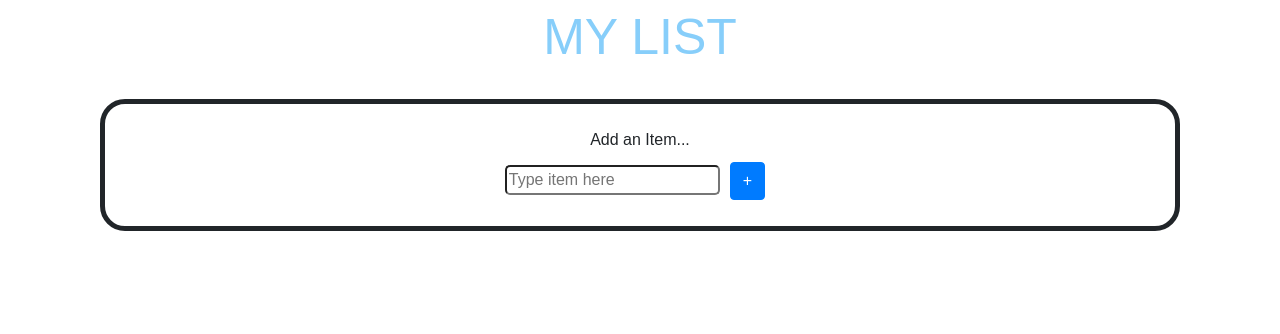
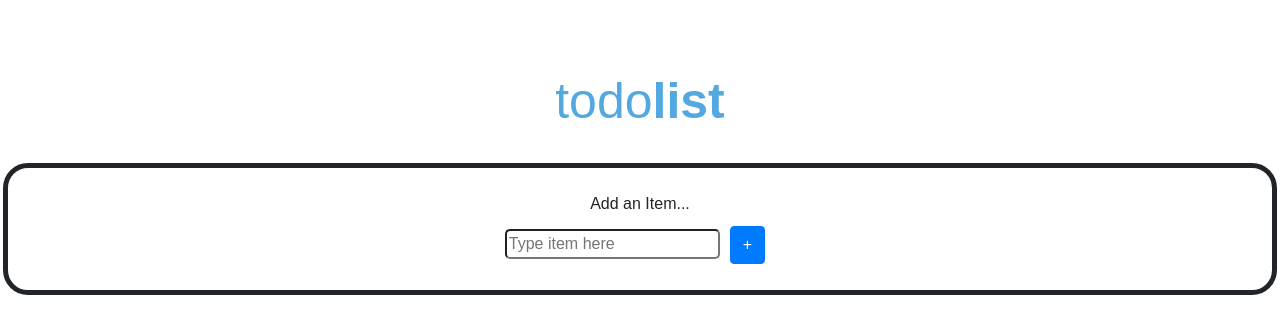
Before and after one commit to atssini23/ToDoList_React, a React (Create React App) app: page / in a window 1280 px wide. Shown: the top 334 px of the page. Built offline with nearby package versions, Linux system fonts and the light colour scheme.

Commit message:
completed component

```diff
--- a/src/App.js
+++ b/src/App.js
@@ -43,15 +43,24 @@ class App extends Component {
     const list = [...this.state.list];
 
     //list out itme being deleted
-    const updatedList = list.filter(item => item.id !== id);
+    const updatedList = list.filter((item) => item.id !== id);
 
     this.setState({ list: updatedList });
+  }
+  completeItem(setState) {
+    const list = [...this.state.list];
+
+    const completedList = list.filter((item) => item.setState !== setState);
+
+    this.setState({ list: completedList });
   }
 
   render() {
     return (
       <div className="Apps">
-        <div id="app-title">MY LIST</div>
+        <div id="app-title">
+          todo<b>list</b>
+        </div>
         <br />
 
         <div id="contain">
@@ -62,27 +71,35 @@ class App extends Component {
             type="text"
             placeholder="Type item here"
             value={this.state.newItem} //deletes placeholder when new item is added
-            onChange={e => this.updateInput("newItem", e.target.value)}
+            onChange={(e) => this.updateInput("newItem", e.target.value)}
           />
           <button
             type="button"
-            class="btn btn-primary"
+            className="btn btn-primary"
             onClick={() => this.addItem()}
           >
             +
           </button>
 
           <ul id="list">
-            {this.state.list.map(item => {
+            {this.state.list.map((item) => {
               return (
                 <li key={item.id}>
                   {item.value}
                   <button
                     type="button"
-                    class="btn btn-danger"
+                    id="colorChangeOnClick"
+                    className="btn btn-success"
+                    onClick={() => this.completeItem(item.id)}
+                  >
+                    &#x2713;
+                  </button>
+                  <button
+                    type="button"
+                    className="btn btn-danger"
                     onClick={() => this.deleteItem(item.id)}
                   >
-                    x
+                    &#xff38;
                   </button>
                 </li>
               );
--- a/src/styles.css
+++ b/src/styles.css
@@ -4,24 +4,23 @@
   font-family: "Montserrat", sans-serif;
 }
 
-body {
-  background: rgb(224, 243, 243);
-}
-
 #app-title {
-  color: lightskyblue;
+  color: rgb(83, 169, 223);
   font-size: 50px;
+  margin-top: 5%;
 }
 
 .btn-primary {
   background: lightblue;
-  border-radius: 25px;
+  border-radius: 10px;
   margin: 10px;
+}
+.btn-success {
+  margin: 5px 10px;
 }
 
 .btn-danger {
-  width: 40px;
-  height: 40px;
+  margin: 5px;
 }
 
 input {
@@ -33,7 +32,8 @@ input {
 }
 
 #contain {
+  background: #fff;
   border: 5px solid;
   border-radius: 25px;
-  margin: 0 100px 0 100px;
+  margin: 0 3px 0 3px;
 }
```
